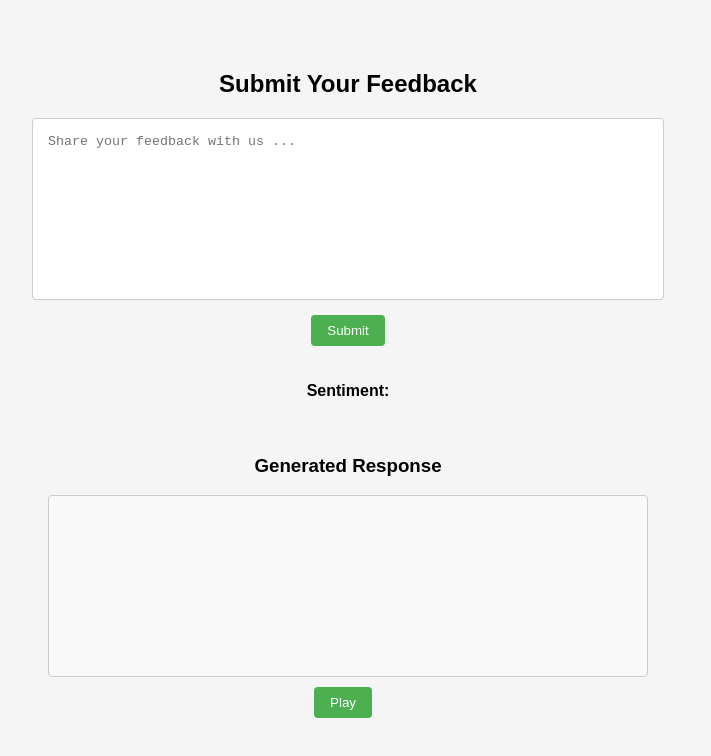
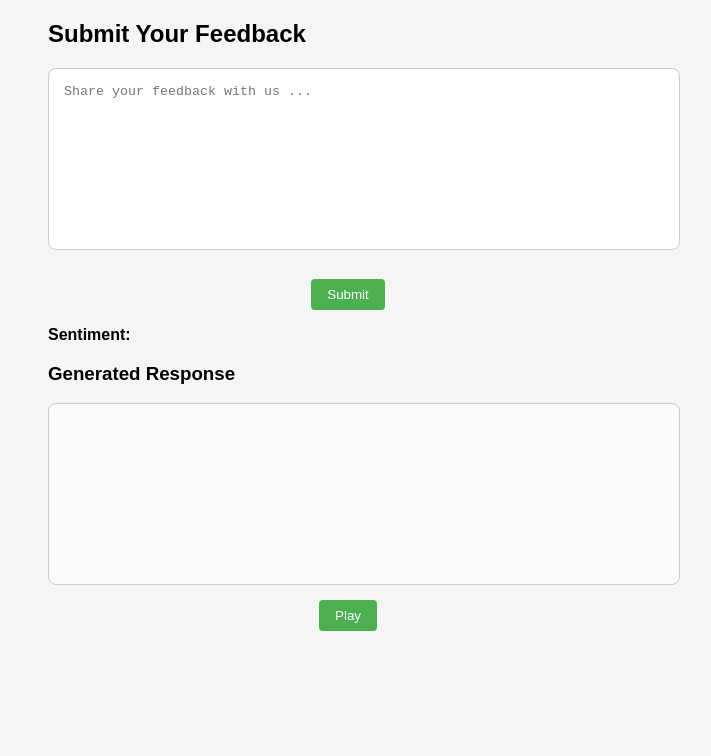
Before and after one commit to soroush-04/azure-ai-sentiment, a React (Create React App) app in the folder frontend/: page / in a window 1280 px wide. Shown: the top 756 px of the page, without its empty margins (292-1003 px from the left). Built offline with nearby package versions, Linux system fonts and the light colour scheme.

Commit message:
Adjust css styling

```diff
--- a/frontend/src/App.css
+++ b/frontend/src/App.css
@@ -1,5 +1,3 @@
-/* styles.css */
-
 /* Global styles */
 body {
   font-family: Arial, sans-serif;
@@ -9,40 +7,46 @@ body {
   padding: 0;
 }
 
-.container {
+.container, .form-container, .response-box {
+  width: 100%;
   max-width: 600px;
-  margin: 50px auto;
-  text-align: center;
-  display: flex;
-  flex-direction: column;
-  align-items: center;
+  margin: 0 auto;
+  /* text-align: center; */
 }
 
-form {
-  width: 100%;
-  max-width: 600px;
-  display: flex;
-  flex-direction: column;
-  align-items: center;
-  margin-bottom: 20px;
-}
-
-textarea {
+.textarea, .response-text {
   width: 100%;
   max-width: 600px;
   padding: 15px;
   margin-bottom: 15px;
-  border-radius: 4px;
+  border-radius: 8px;
   border: 1px solid #ccc;
+}
+
+.textarea {
   min-height: 150px;
   resize: none;
 }
 
+.response-text {
+  min-height: 150px;
+  max-height: 300px;
+  overflow-y: auto;
+  background-color: #f9f9f9;
+}
 
-button {
+.sentiment {
+  font-weight: bold;
+  /* margin: 20px 0; */
+}
+
+button, .play-button {
   padding: 8px 16px;
   cursor: pointer;
   border-radius: 4px;
+}
+
+button {
   background-color: #4CAF50;
   color: white;
   border: none;
@@ -52,42 +56,13 @@ button:hover {
   background-color: #45a049;
 }
 
-.response-box {
-  width: 100%;
-  max-width: 600px;
-  text-align: center;
-  margin-top: 20px;
-}
-
-
-.response-text {
-  border: 1px solid #ccc;
-  padding: 15px;
-  border-radius: 4px;
-  background-color: #f9f9f9;
-  min-height: 150px;
-  max-height: 300px;
-  overflow-y: auto;
-}
-
-
-.play-button-container {
+.button-container {
   display: flex;
   justify-content: center;
   margin-top: 10px;
-}
-
-.play-button {
-  padding: 8px 16px;
-  cursor: pointer;
-  margin-right: 10px;
 }
 
 .error-message {
   color: red;
   margin-top: 20px;
 }
-
-.sentiment {
-  font-weight: bold;
-}
--- a/frontend/src/App.js
+++ b/frontend/src/App.js
@@ -21,7 +21,6 @@ function App() {
 
       setResponse(result.data);
       setError(null);
-      // setFeedback(""); //clear
     } catch (error) {
       setError(error.response ? error.response.data : "Something went wrong!");
       setResponse(null);
@@ -46,14 +45,16 @@ function App() {
   return (
     <div className="container">
       <h2>Submit Your Feedback</h2>
-      <form onSubmit={handleSubmit}>
+      <form onSubmit={handleSubmit} className="form-container">
         <textarea
           value={feedback}
           onChange={(e) => setFeedback(e.target.value)}
           placeholder="Share your feedback with us ..."
-          rows="5"
+          className="textarea"
         />
+        <div className="button-container">
         <button type="submit">Submit</button>
+        </div>
       </form>
 
       <p className="sentiment"><strong>Sentiment:</strong> {response.sentiment}</p>
@@ -64,7 +65,7 @@ function App() {
           <div className="response-text">
             <p>{response.response_text}</p>
           </div>
-          <div className="play-button-container">
+          <div className="button-container">
             <button className="play-button" onClick={handlePlay}>
               Play
             </button>
```
